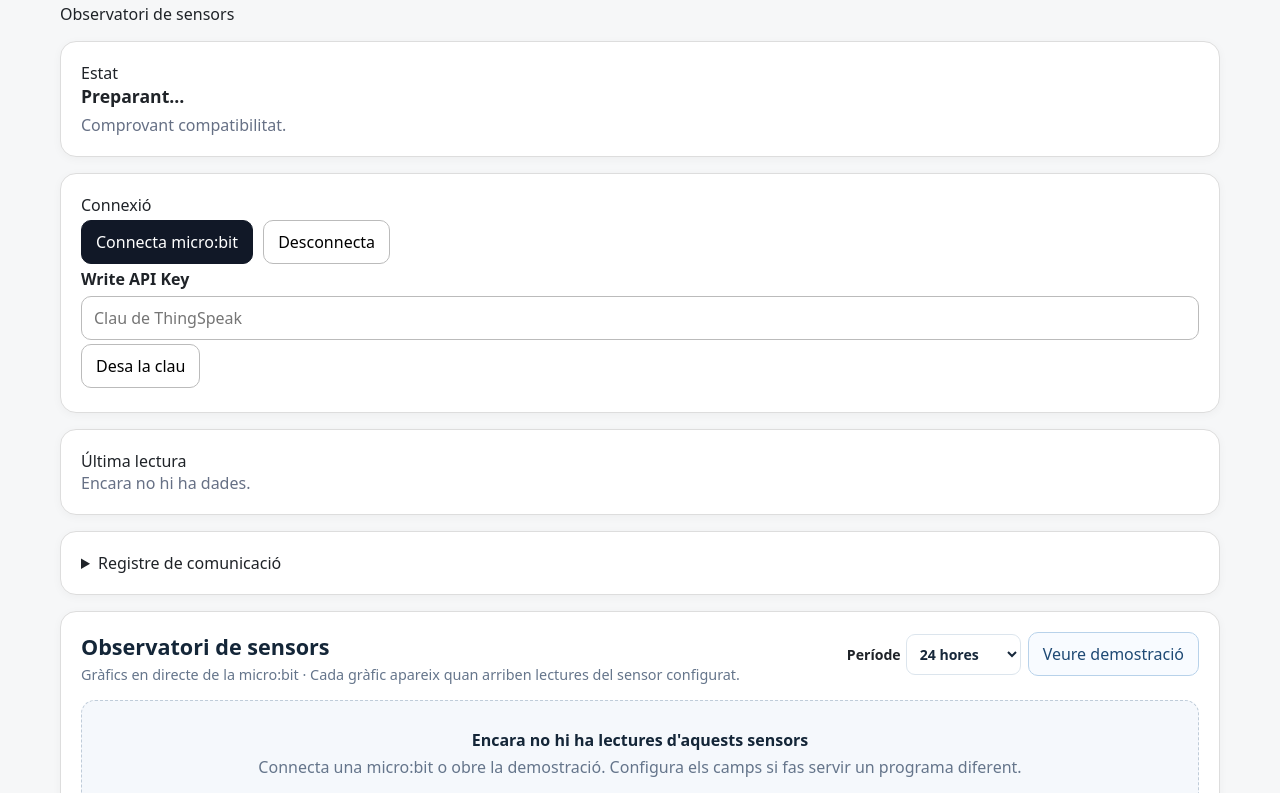
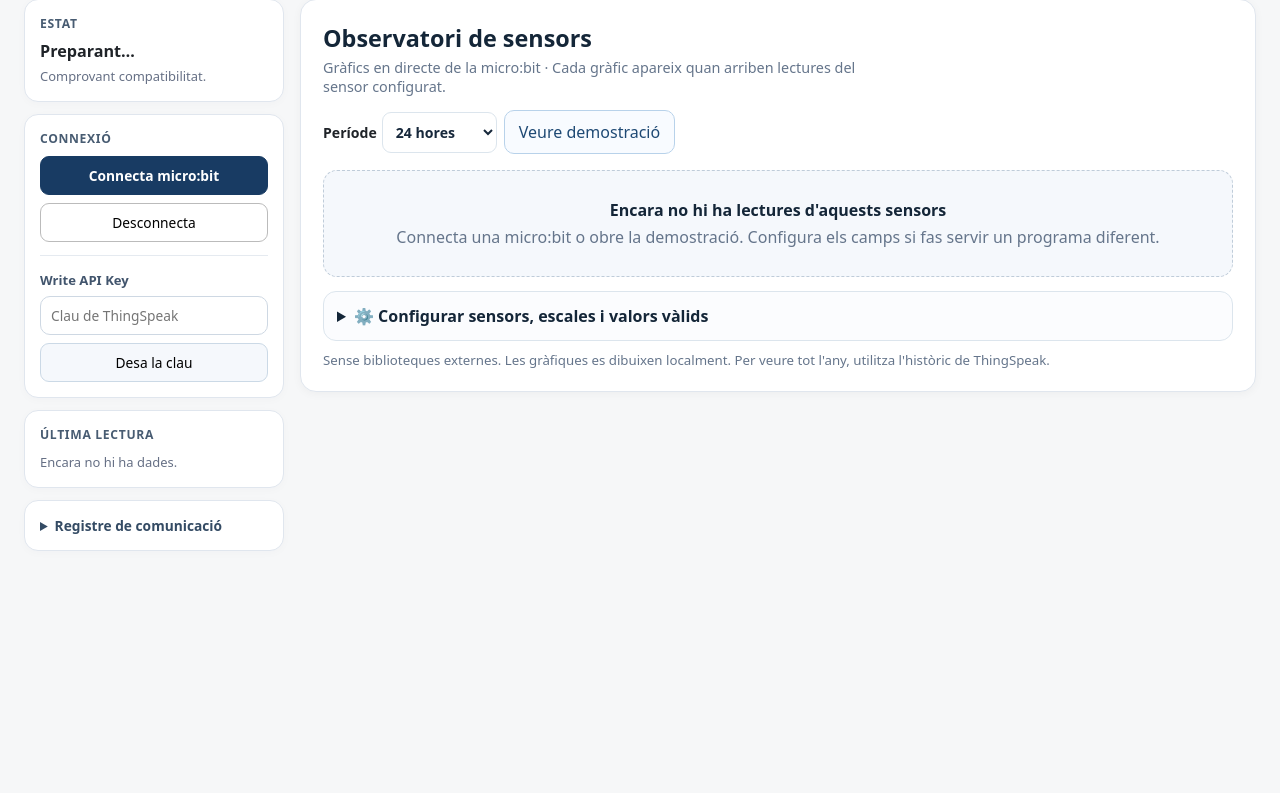
Before and after one commit to isanch45/microbit-thingspeak-pwa, a plain HTML site: page index.html in a window 1280 px wide. Shown: the part 94-887 px from the top of the page. After the commit the page ends 800 px from the top, so only its background shows below. Drawn offline with Linux system fonts and the light colour scheme.

Commit message:
Disseny PWA: panell lateral compacte i gràfics en primer pla (dashboard.css)

```diff
--- a/dashboard.css
+++ b/dashboard.css
@@ -45,3 +45,40 @@ main{max-width:1160px!important}
 .dash-svg-text{font-size:12px;fill:#748496;font-family:system-ui,sans-serif}
 @media(max-width:760px){.dash-grid,.dash-boundsets{grid-template-columns:1fr}.dash-map{grid-template-columns:repeat(2,minmax(0,1fr))}.dash-current{font-size:1.35rem}}
 @media(max-width:430px){.dash-actions{width:100%}.dash-actions label{width:100%}.dash-actions select{flex:1}.dash-metrics{gap:4px}.dash-metric{padding:7px}}
+
+/* Panell lateral discret; els gràfics ocupen el contingut principal. */
+:root{--main-bg:#f3f7fb}
+body{background:var(--main-bg);min-height:100vh}
+main{max-width:1580px!important;margin:0 auto;padding:22px 24px 40px}
+.app-header{display:flex;align-items:center;gap:12px;margin:0 0 18px;padding:0 3px}
+.app-header h1{font-size:1.5rem;line-height:1.25;letter-spacing:-.035em;margin:0;color:#142b42}
+.app-header p{font-size:.84rem;color:#687a8f;margin:3px 0 0}
+.app-brand-mark{display:grid;place-items:center;width:40px;height:40px;border-radius:12px;background:#e5f0fb;color:#2060aa;font-size:1.4rem;flex:none}
+.app-layout{display:grid;grid-template-columns:260px minmax(0,1fr);align-items:start;gap:16px}
+.app-sidebar{min-width:0;display:flex;flex-direction:column;gap:12px}
+.app-sidebar .card{margin:0;padding:15px;border-radius:14px;border-color:#e0e6ee;box-shadow:0 2px 10px rgba(23,42,70,.025)}
+.sidebar-label{font-weight:750;color:#485c72;font-size:.76rem;text-transform:uppercase;letter-spacing:.055em;margin-bottom:9px}
+.sidebar-status .status{line-height:1.3;font-size:1.01rem;font-weight:750;margin:0 0 5px;overflow-wrap:anywhere}
+.sidebar-status #detail{font-size:.81rem;line-height:1.5;overflow-wrap:anywhere}
+.app-sidebar button{font-size:.86rem;padding:9px 8px;border-radius:9px;margin:0}
+.sidebar-connection{display:flex;flex-direction:column;gap:8px}
+.sidebar-connection>.sidebar-label{margin-bottom:1px}
+.sidebar-connection .side-connect{width:100%;font-weight:650;background:#183b63;border-color:#183b63}
+.sidebar-connection .side-disconnect{width:100%}
+.sidebar-key{border-top:1px solid #e5eaf0;margin-top:5px;padding-top:15px}
+.sidebar-key label{font-size:.82rem;margin-bottom:7px;color:#42556d}
+.sidebar-key input{font-size:.86rem;padding:9px 10px;border-color:#ced8e3}
+.sidebar-key #saveKey{margin-top:8px;width:100%;background:#f5f8fc;border-color:#cbd9e6}
+.sidebar-recent #lastData{font-size:.81rem;line-height:1.55;overflow-wrap:anywhere}
+.sidebar-log summary{font-size:.86rem;font-weight:700;cursor:pointer;color:#344b64}
+.sidebar-log #log{font-size:.72rem;line-height:1.55;max-height:240px;margin-top:12px;overflow-wrap:anywhere}
+.charts-panel{margin:0!important;padding:22px!important;min-width:0;border-color:#e0e6ee!important}
+.charts-panel .dash-intro h2{font-size:1.46rem}
+.charts-panel .dash-intro p{max-width:550px}
+.charts-panel .dash-grid{gap:16px}
+.charts-panel .dash-sensor{padding:18px}
+.charts-panel .dash-chart{margin:12px 0 6px}
+@media(min-width:1400px){.app-layout{grid-template-columns:280px minmax(0,1fr)}}
+@media(max-width:950px){.app-layout{grid-template-columns:224px minmax(0,1fr);gap:12px}.charts-panel{padding:16px!important}.charts-panel .dash-grid{grid-template-columns:1fr}}
+@media(max-width:650px){main{padding:15px 12px 30px}.app-layout{grid-template-columns:1fr}.app-sidebar{display:grid;grid-template-columns:repeat(2,minmax(0,1fr));gap:10px}.app-sidebar .card{padding:12px}.sidebar-connection{grid-row:span 2}.sidebar-log{grid-column:1/-1}.charts-panel{padding:14px!important}.app-header h1{font-size:1.25rem}.charts-panel .dash-intro{gap:10px}}
+@media(max-width:450px){.app-sidebar{grid-template-columns:1fr}.sidebar-connection{grid-row:auto}.sidebar-log{grid-column:auto}.app-header{margin-bottom:13px}.dash-actions{width:100%}}
```
